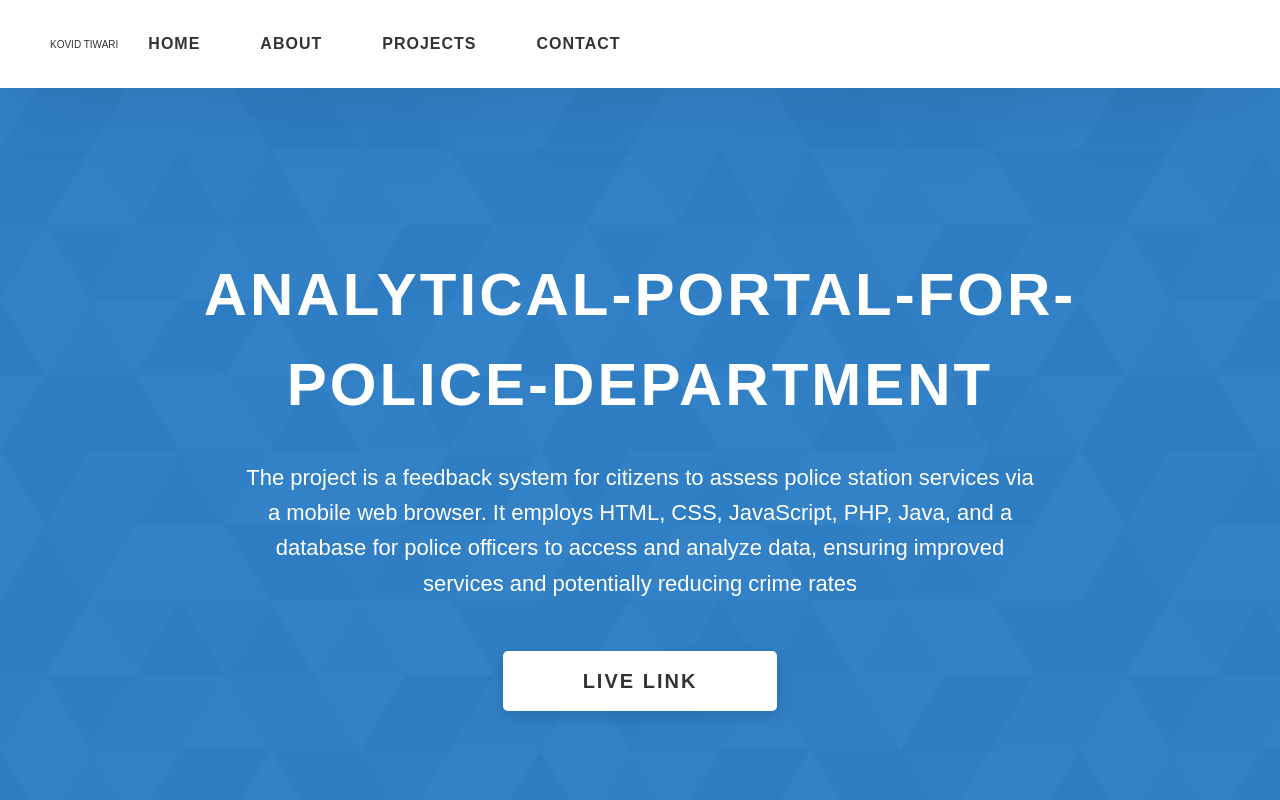
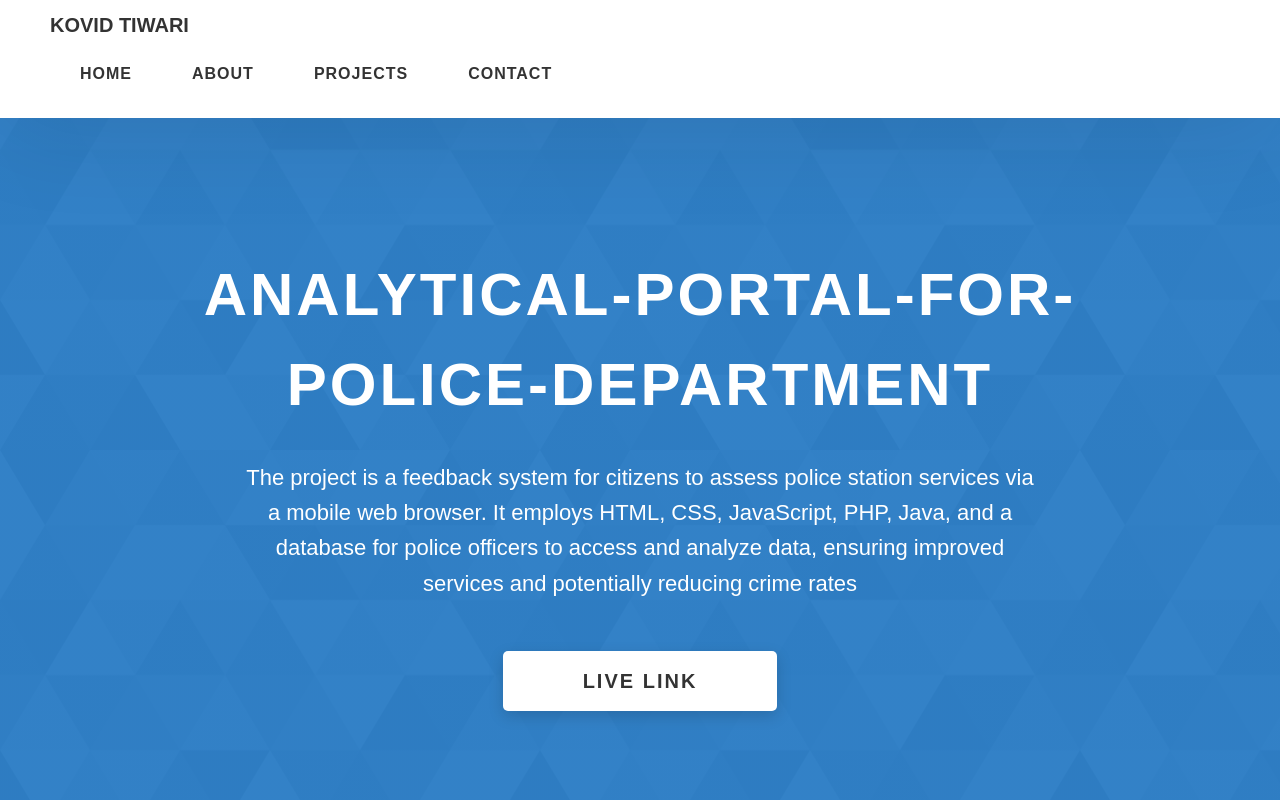
Before and after one commit to K-O-V-I-D/Portfolio, a website: page project-3.html in a window 1280 px wide. Shown: the top 800 px of the page. Drawn offline with Linux system fonts and the light colour scheme.

Commit message:
Update project-3.html

```diff
--- a/project-3.html
+++ b/project-3.html
@@ -20,7 +20,7 @@
     <header class="header">
       <div class="header__content">
         <div class="header__logo-container">
-          <h>KOVID TIWARI</h>
+          <h1>KOVID TIWARI</h>
         <div class="header__main">
           <ul class="header__links">
             <li class="header__link-wrapper">
```
